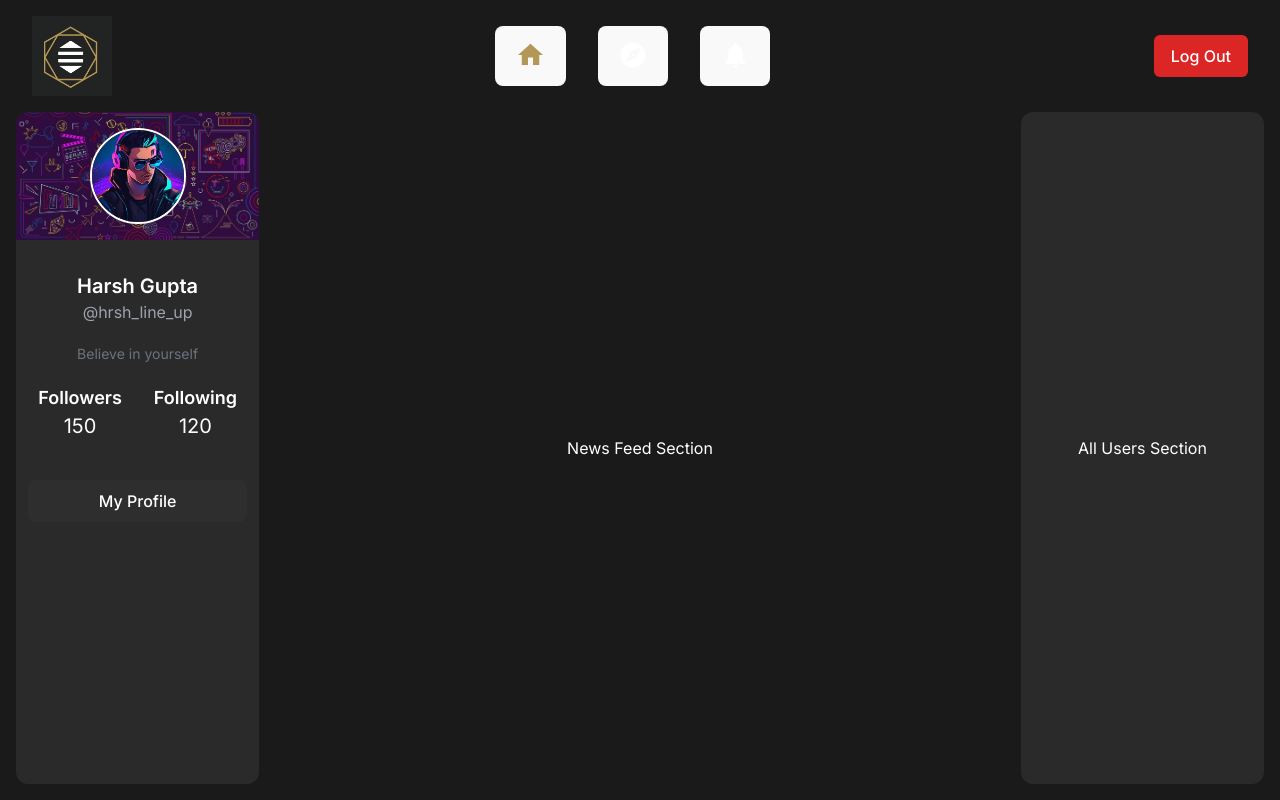
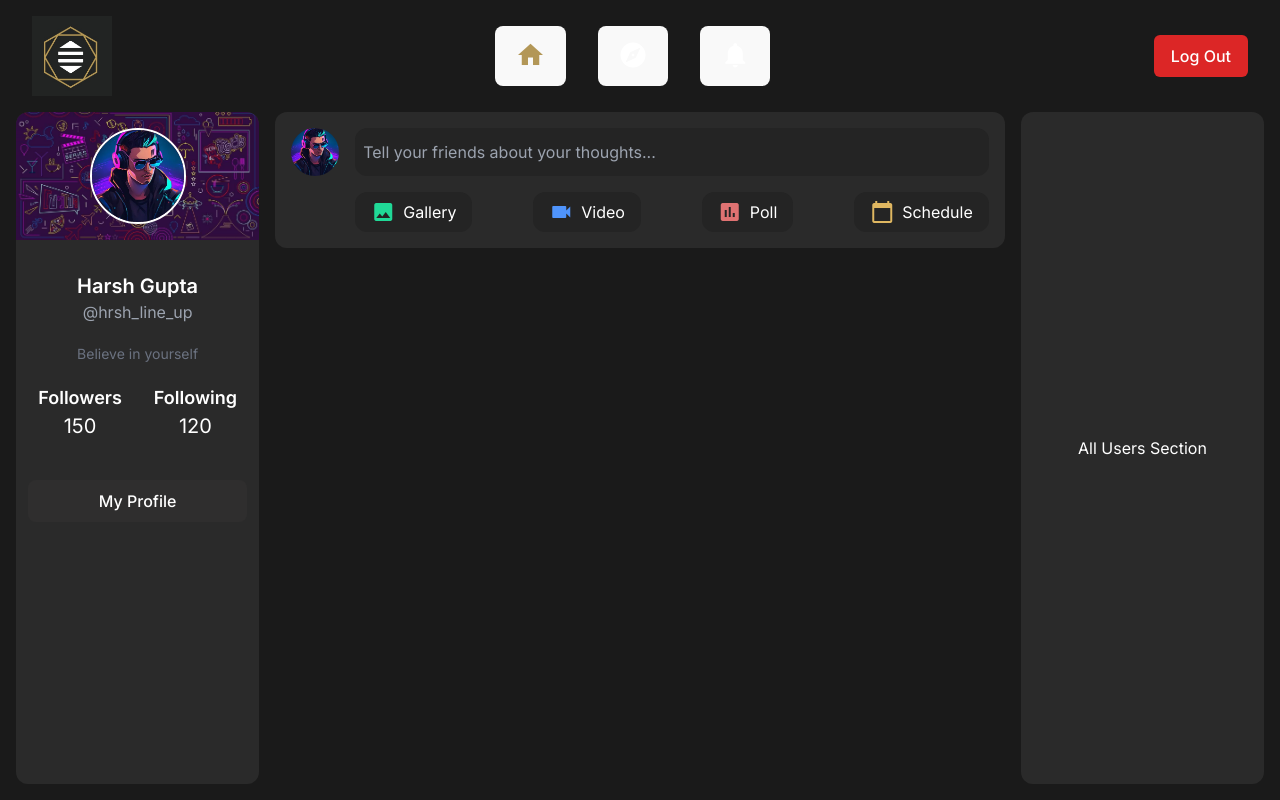
Before and after one commit to Hartz-byte/social-media-app, a React (Vite) app: page /Home in a window 1280 px wide. Built offline with nearby package versions, Linux system fonts and the light colour scheme; no server answers; sample sign-in values are in the browser's storage; a web font is replaced by a local one.

Commit message:
NewsFeedSection profile pic and input field ui done

```diff
--- a/src/components/NewsFeedSection.tsx
+++ b/src/components/NewsFeedSection.tsx
@@ -1,7 +1,56 @@
+import ProfilePic from "../assets/images/ProfilePic.jpg";
+
 const NewsFeedSection = () => {
   return (
-    <div className="w-[60%] flex items-center justify-center">
-      <p>News Feed Section</p>
+    <div className="w-[60%] flex flex-col items-center">
+      {/* Container */}
+      <div className="w-full bg-[#2a2a2a] p-4 rounded-xl flex flex-col">
+        {/* Profile Pic and Input Field */}
+        <div className="flex items-center mb-4">
+          {/* Profile Pic */}
+          <img
+            src={ProfilePic}
+            alt="Profile"
+            className="w-12 h-12 object-cover rounded-full mr-4"
+          />
+
+          {/* Input Field */}
+          <input
+            type="text"
+            placeholder="Tell your friends about your thoughts..."
+            className="flex-1 h-12 bg-[#242424] text-white p-2 rounded-xl focus:outline-none focus:ring-2 focus:ring-[#B39757]"
+          />
+        </div>
+
+        {/* Icons Section */}
+        <div className="flex justify-between ml-16">
+          {/* Gallery */}
+          <div className="flex items-center bg-[#242424] p-2 pl-4 pr-4 rounded-xl cursor-pointer hover:bg-[#1e1e1e]">
+            <span className="material-icons text-[#20D997] mr-2">photo</span>
+            <p className="text-white">Gallery</p>
+          </div>
+
+          {/* Video */}
+          <div className="flex items-center bg-[#242424] p-2 pl-4 pr-4 rounded-xl cursor-pointer hover:bg-[#1e1e1e]">
+            <span className="material-icons text-[#4F94FC] mr-2">videocam</span>
+            <p className="text-white">Video</p>
+          </div>
+
+          {/* Poll */}
+          <div className="flex items-center bg-[#242424] p-2 pl-4 pr-4 rounded-xl cursor-pointer hover:bg-[#1e1e1e]">
+            <span className="material-icons text-[#DF7272] mr-2">poll</span>
+            <p className="text-white">Poll</p>
+          </div>
+
+          {/* Schedule */}
+          <div className="flex items-center bg-[#242424] p-2 pl-4 pr-4 rounded-xl cursor-pointer hover:bg-[#1e1e1e]">
+            <span className="material-icons text-[#DFB761] mr-2">
+              calendar_today
+            </span>
+            <p className="text-white">Schedule</p>
+          </div>
+        </div>
+      </div>
     </div>
   );
 };
```
